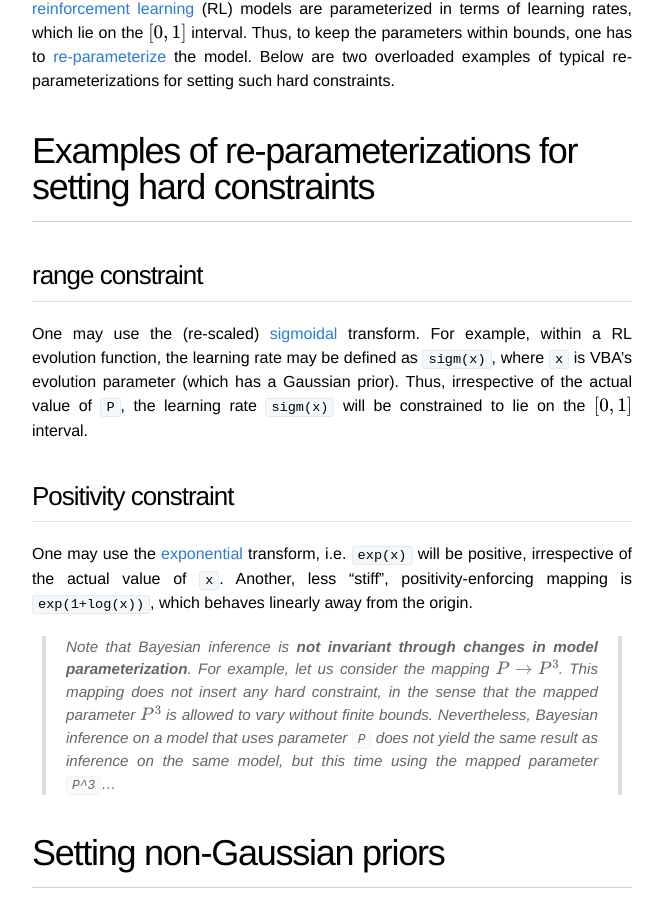
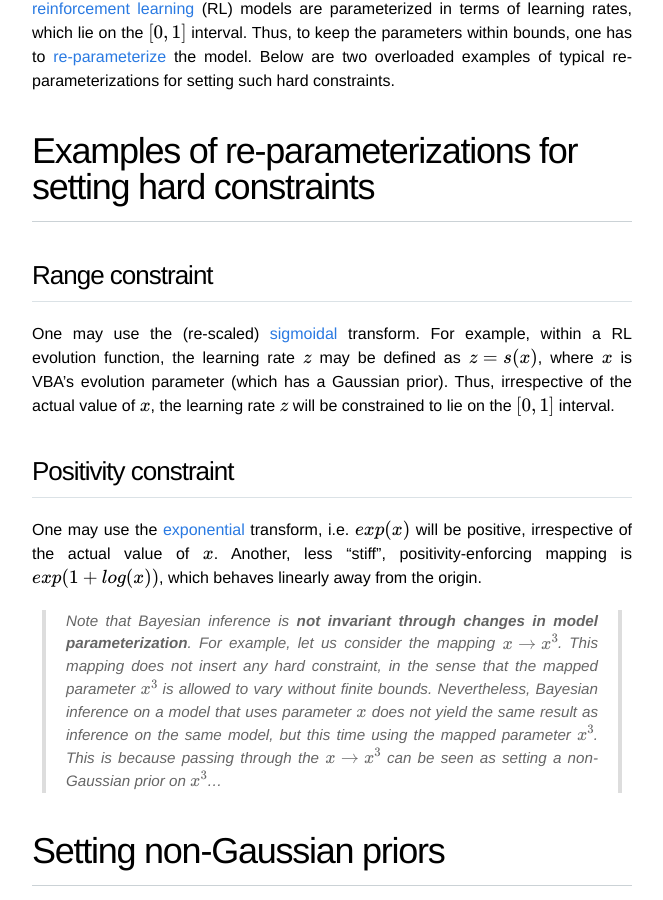
Before and after one commit to MBB-team/VBA-toolbox, a Jekyll site: the page built from _wiki/param-transform.md, in a window 1280 px wide and 900 px high, scrolled down 800 px. Shown: the whole window, without its empty margins (308-971 px from the left). Built offline with Jekyll 4.4.1, drawn with Linux system fonts in a browser that asks for light colours; nearby versions of some CDN libraries; formulas are drawn with MathJax 3; some of the changed text lies outside the part shown.

Commit message:
Update param-transform.md

```diff
--- a/_wiki/param-transform.md
+++ b/_wiki/param-transform.md
@@ -13,16 +13,16 @@ However, one may want to insert "[hard constraints](https://en.wikipedia.org/wik
 
 # Examples of re-parameterizations for setting hard constraints
 
-## range constraint
+## Range constraint
 
-One may use the (re-scaled) [sigmoidal](https://en.wikipedia.org/wiki/Sigmoid_function) transform. For example, within a RL evolution function, the learning rate may be defined as `sigm(x)`, where `x` is VBA's evolution parameter (which has a Gaussian prior). Thus, irrespective of the actual value of `P`, the learning rate `sigm(x)` will be constrained to lie on the $$\left[0,1\right]$$ interval.
+One may use the (re-scaled) [sigmoidal](https://en.wikipedia.org/wiki/Sigmoid_function) transform. For example, within a RL evolution function, the learning rate $$z$$ may be defined as $$z=s(x)$$, where $$x$$ is VBA's evolution parameter (which has a Gaussian prior). Thus, irrespective of the actual value of $$x$$, the learning rate $$z$$ will be constrained to lie on the $$\left[0,1\right]$$ interval.
 
 ## Positivity constraint
 
-One may use the [exponential](https://en.wikipedia.org/wiki/Exponential_function) transform, i.e. `exp(x)` will be positive, irrespective of the actual value of `x`. Another, less "stiff", positivity-enforcing mapping is `exp(1+log(x))`, which behaves linearly away from the origin.
+One may use the [exponential](https://en.wikipedia.org/wiki/Exponential_function) transform, i.e. $$exp(x)$$ will be positive, irrespective of the actual value of $$x$$. Another, less "stiff", positivity-enforcing mapping is $$exp(1+log(x))$$, which behaves linearly away from the origin.
 
 
-> Note that Bayesian inference is **not invariant through changes in model parameterization**. For example, let us consider the mapping $$P \rightarrow P^3$$. This mapping does not insert any hard constraint, in the sense that the mapped parameter $$P^3$$ is allowed to vary without finite bounds. Nevertheless, Bayesian inference on a model that uses parameter `P` does not yield the same result as inference on the same model, but this time using the mapped parameter `P^3`...
+> Note that Bayesian inference is **not invariant through changes in model parameterization**. For example, let us consider the mapping $$x \rightarrow x^3$$. This mapping does not insert any hard constraint, in the sense that the mapped parameter $$x^3$$ is allowed to vary without finite bounds. Nevertheless, Bayesian inference on a model that uses parameter $$x$$ does not yield the same result as inference on the same model, but this time using the mapped parameter $$x^3$$. This is because passing through the $$x \rightarrow x^3$$ can be seen as setting a non-Gaussian prior on $$x^3$$...
 
 
 # Setting non-Gaussian priors
```
